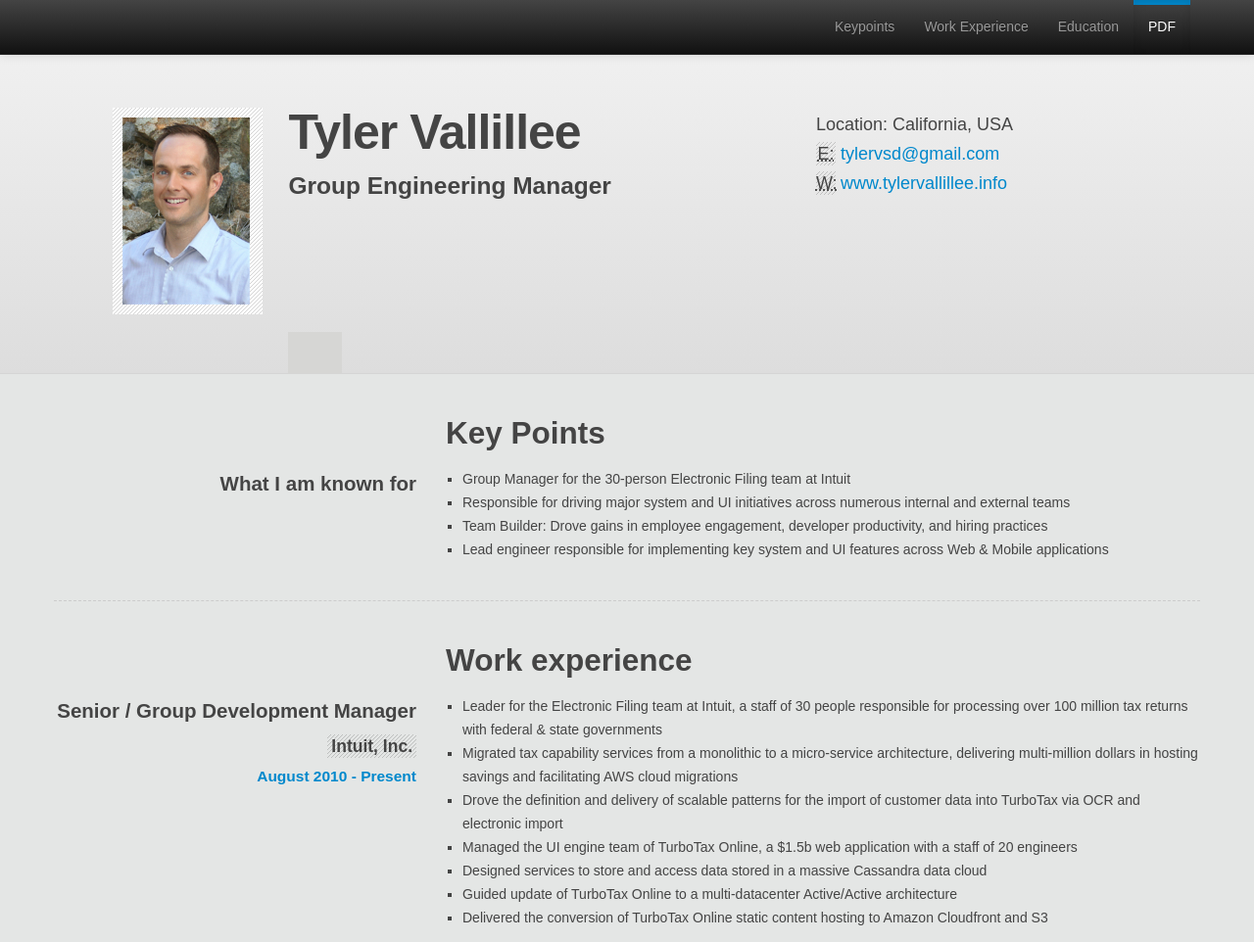
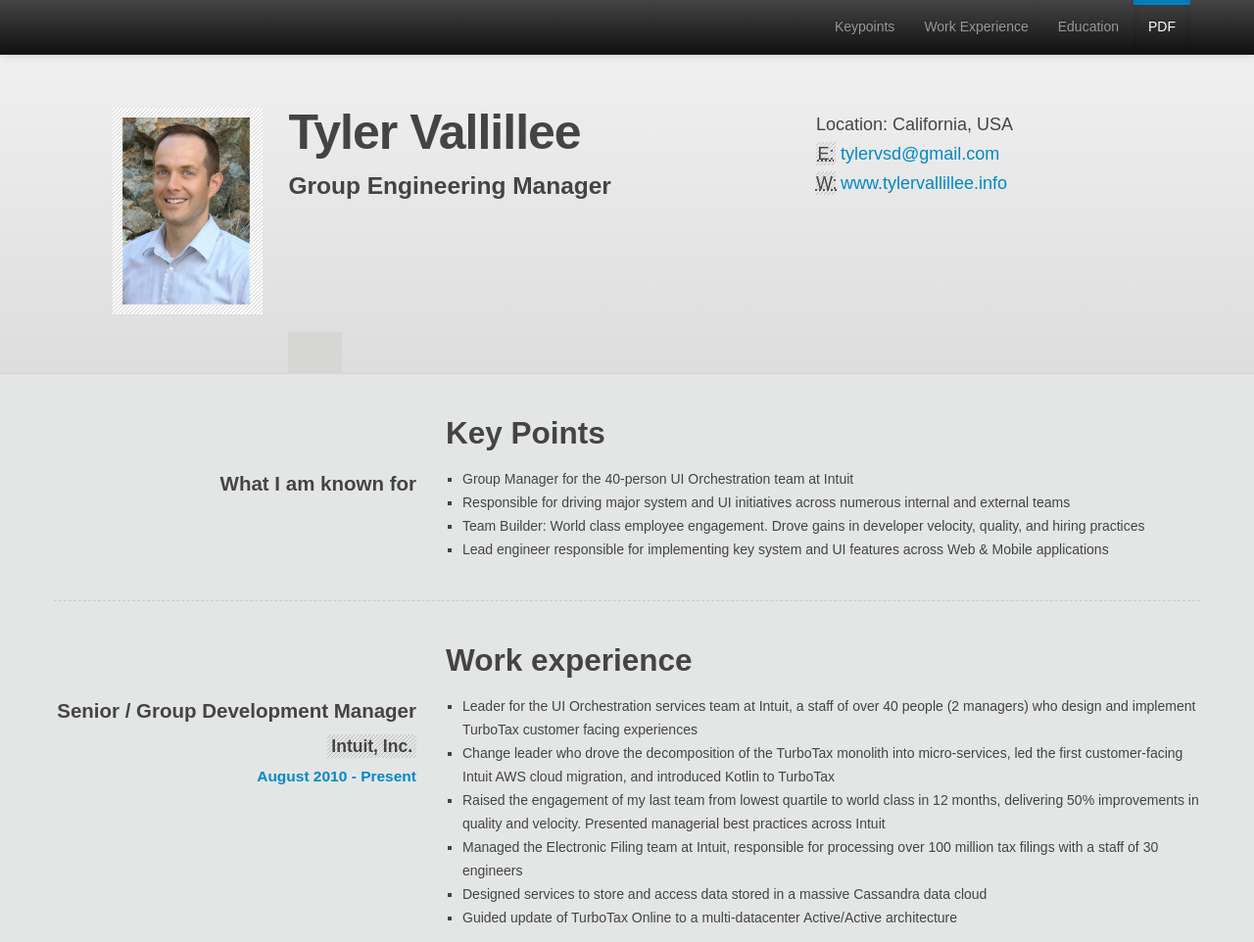
Before and after one commit to tylervsd/tylervsd.github.io, a plain HTML site: page index.html in a window 1280 px wide. Shown: the top 962 px of the page at 98% size. Drawn offline with Linux system fonts and the light colour scheme; a web font is replaced by a local one.

Commit message:
Recent experience updates

```diff
--- a/index.html
+++ b/index.html
@@ -122,9 +122,9 @@
                 </div><!-- span4 -->
                 <div class="span8">
                     <ul>
-                        <li>Group Manager for the 30-person Electronic Filing team at Intuit</li>
+                        <li>Group Manager for the 40-person UI Orchestration team at Intuit</li>
                         <li>Responsible for driving major system and UI initiatives across numerous internal and external teams</li>
-                        <li>Team Builder: Drove  gains in employee engagement, developer productivity, and hiring practices</li>
+                        <li>Team Builder: World class employee engagement. Drove gains in developer velocity, quality, and hiring practices</li>
                         <li>Lead engineer responsible for implementing key system and UI features across Web & Mobile applications</li>
                     </ul>
                 </div><!-- span8 -->
@@ -152,13 +152,12 @@
                 </div><!-- span4 -->
                 <div class="span8">
                 	<ul>
-                        <li>Leader for the Electronic Filing team at Intuit, a staff of 30 people responsible for processing over 100 million tax returns with federal & state governments</li>
-                        <li>Migrated tax capability services from a monolithic to a micro-service architecture, delivering multi-million dollars in hosting savings and facilitating AWS cloud migrations</li>
-                        <li>Drove the definition and delivery of scalable patterns for the import of customer data into TurboTax via OCR and electronic import</li>
-                        <li>Managed the UI engine team of TurboTax Online, a $1.5b web application with a staff of 20 engineers</li>
+                        <li>Leader for the UI Orchestration services team at Intuit, a staff of over 40 people (2 managers) who design and implement TurboTax customer facing experiences </li>
+                        <li>Change leader who drove the decomposition of the TurboTax monolith into micro-services, led the first customer-facing Intuit AWS cloud migration, and introduced Kotlin to TurboTax</li>
+                        <li>Raised the engagement of my last team from lowest quartile to world class in 12 months, delivering 50% improvements in quality and velocity. Presented managerial best practices across Intuit</li>
+                        <li>Managed the Electronic Filing team at Intuit, responsible for processing over 100 million tax filings with a staff of 30 engineers</li>
                         <li>Designed services to store and access data stored in a massive Cassandra data cloud</li>
                         <li>Guided update of TurboTax Online to a multi-datacenter Active/Active architecture</li>
-												<li>Delivered the conversion of TurboTax Online static content hosting to Amazon Cloudfront and S3</li>
                   	</ul>
                 </div><!-- span8 -->
 			</div><!-- row -->
```
Also changed, not shown: 1 other file.
